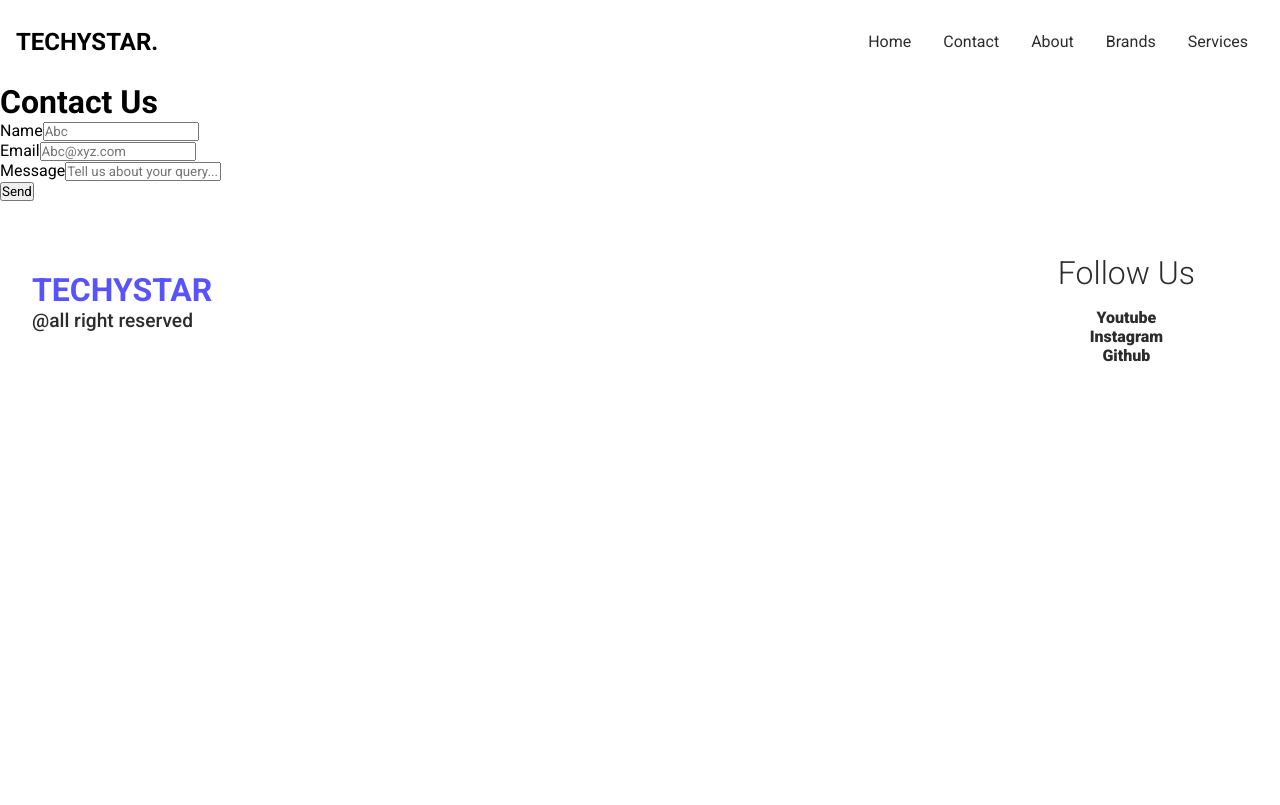
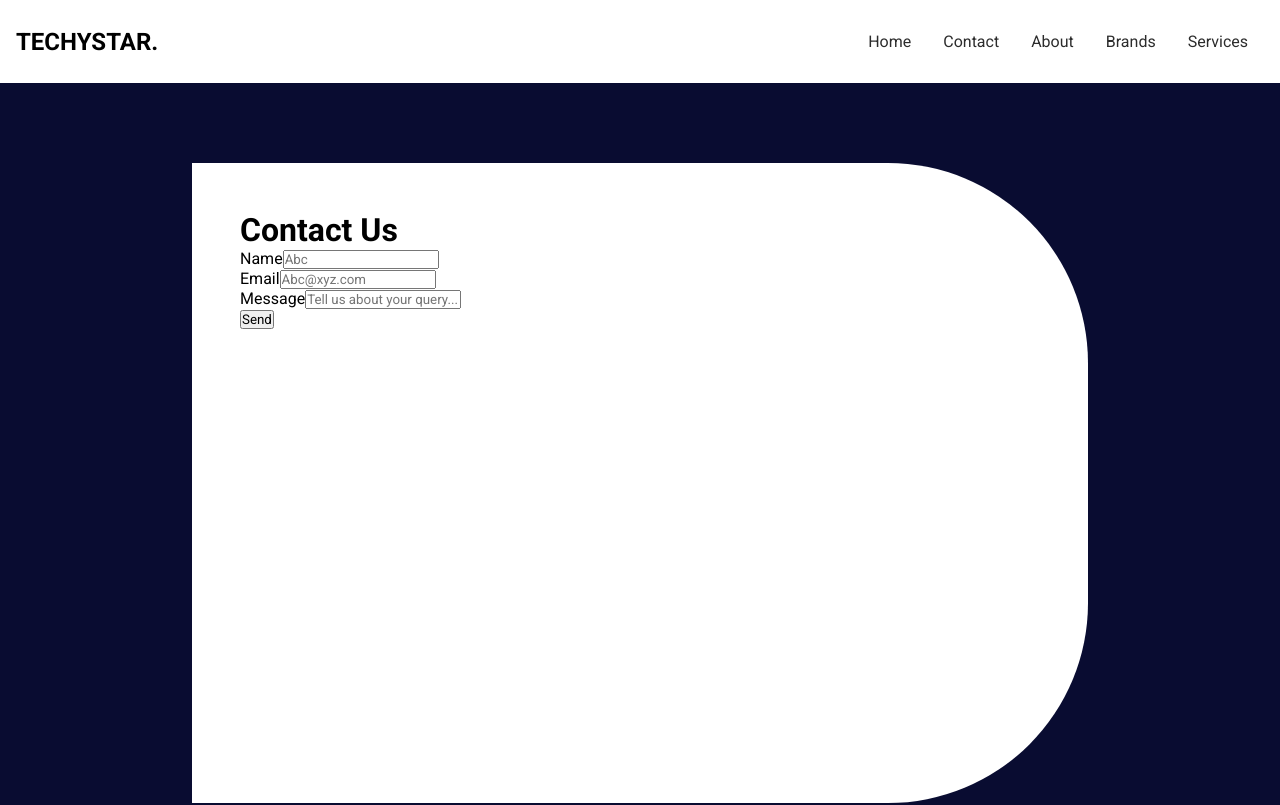
Before and after one commit to Susmitaa-Das/one, a React (Create React App) app: page /contact in a window 1280 px wide. Shown: the top 805 px of the page. Built offline with nearby package versions, Linux system fonts and the light colour scheme.

Commit message:
react app

```diff
--- a/src/styles/contact.scss
+++ b/src/styles/contact.scss
@@ -0,0 +1,18 @@
+@import 'colors';
+
+.contact{
+    width: 100%;
+    height: 100vh;
+    background-color: $second;
+    display: flex;
+    justify-content: center;
+    align-items: center;
+
+    >main{
+        background-color: $first;
+        height: 40rem;
+        width: 70%;
+        padding: 3rem;
+        border-radius: 0 200px 200px 0;
+    }
+}
```
